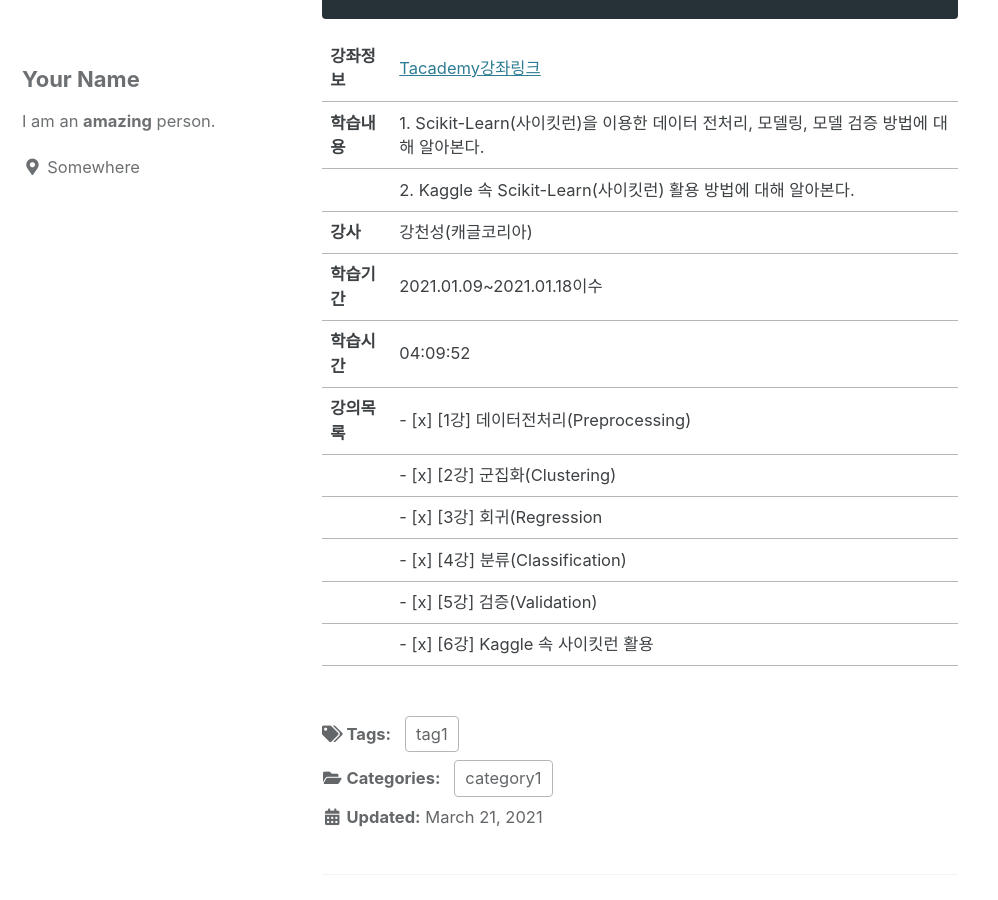
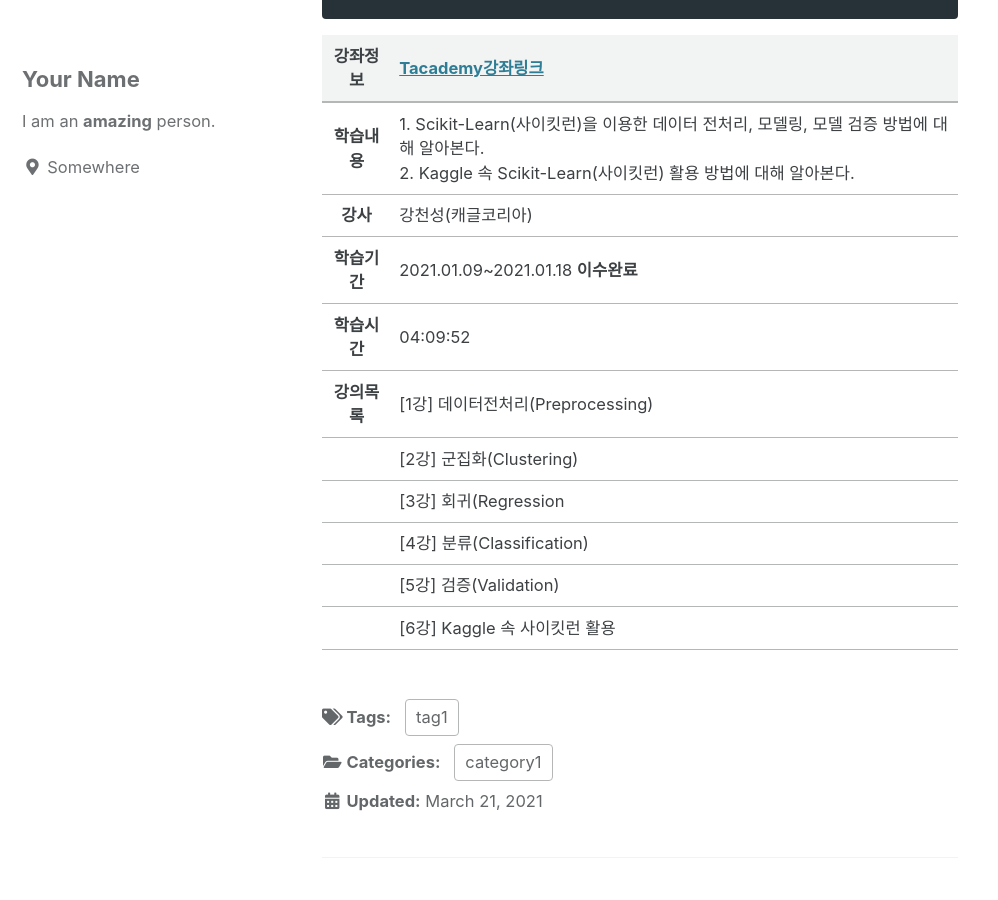
Before and after one commit to EGEG1212/github.io_subiniumstyle, a Jekyll site: the page built from _posts/2021-03-21-Scikit-Learn.md, in a window 1280 px wide and 900 px high, scrolled down 864 px. Shown: the whole window, without its empty margins (0-998 px from the left). Built offline with Jekyll 4.4.1, drawn with Linux system fonts in a browser that asks for light colours; cached includes are drawn as plain includes.

Commit message:
강좌정보수정

````diff
--- a/_posts/2021-03-21-Scikit-Learn.md
+++ b/_posts/2021-03-21-Scikit-Learn.md
@@ -29,15 +29,15 @@ import sklearn
 sklearn.__version__
 ```
 
-|**강좌정보**|[Tacademy강좌링크](https://tacademy.skplanet.com/live/player/onlineLectureDetail.action)|
-|**학습내용**|1. Scikit-Learn(사이킷런)을 이용한 데이터 전처리, 모델링, 모델 검증 방법에 대해 알아본다.|
-||2. Kaggle 속 Scikit-Learn(사이킷런) 활용 방법에 대해 알아본다.|
-| **강사** | 강천성(캐글코리아) |
-|**학습기간**|2021.01.09~2021.01.18이수|
-| **학습시간** | 04:09:52 |
-| **강의목록** |- [x] [1강] 데이터전처리(Preprocessing) |
-||- [x] [2강] 군집화(Clustering)|
-||- [x] [3강] 회귀(Regression|
-||- [x] [4강] 분류(Classification)|
-||- [x] [5강] 검증(Validation)|
-||- [x] [6강] Kaggle 속 사이킷런 활용|
+| **강좌정보** | [Tacademy강좌링크](https://tacademy.skplanet.com/live/player/onlineLectureDetail.action)                                                                      |
+| :----------: | :------------------------------------------------------------------------------------------------------------------------------------------------------------ |
+| **학습내용** | 1. Scikit-Learn(사이킷런)을 이용한 데이터 전처리, 모델링, 모델 검증 방법에 대해 알아본다. <br> 2. Kaggle 속 Scikit-Learn(사이킷런) 활용 방법에 대해 알아본다. |
+|   **강사**   | 강천성(캐글코리아)                                                                                                                                            |
+| **학습기간** | 2021.01.09~2021.01.18 **이수완료**                                                                                                                            |
+| **학습시간** | 04:09:52                                                                                                                                                      |
+| **강의목록** | [1강] 데이터전처리(Preprocessing)                                                                                                                             |
+|              | [2강] 군집화(Clustering)                                                                                                                                      |
+|              | [3강] 회귀(Regression                                                                                                                                         |
+|              | [4강] 분류(Classification)                                                                                                                                    |
+|              | [5강] 검증(Validation)                                                                                                                                        |
+|              | [6강] Kaggle 속 사이킷런 활용                                                                                                                                 |
````
